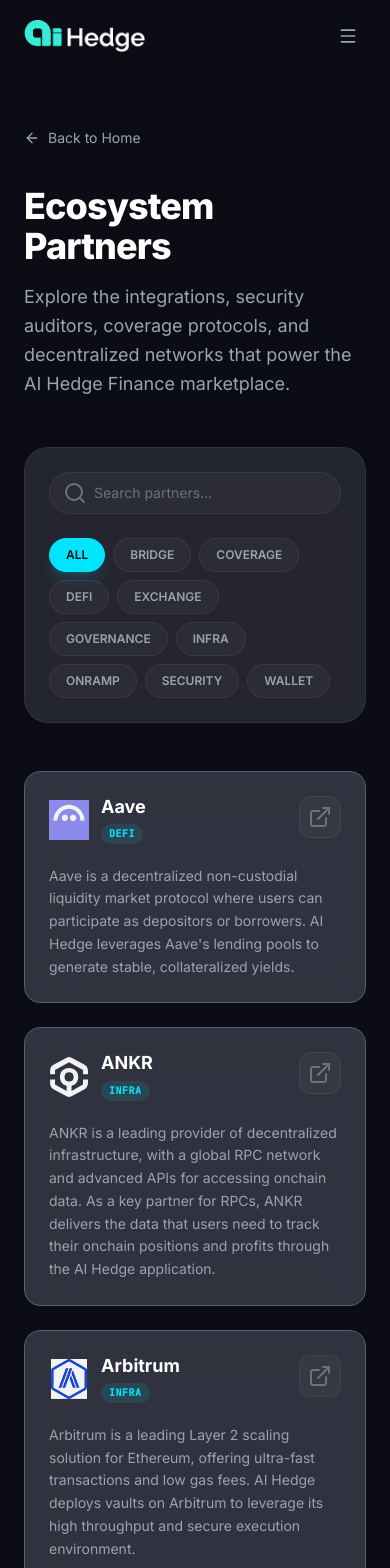
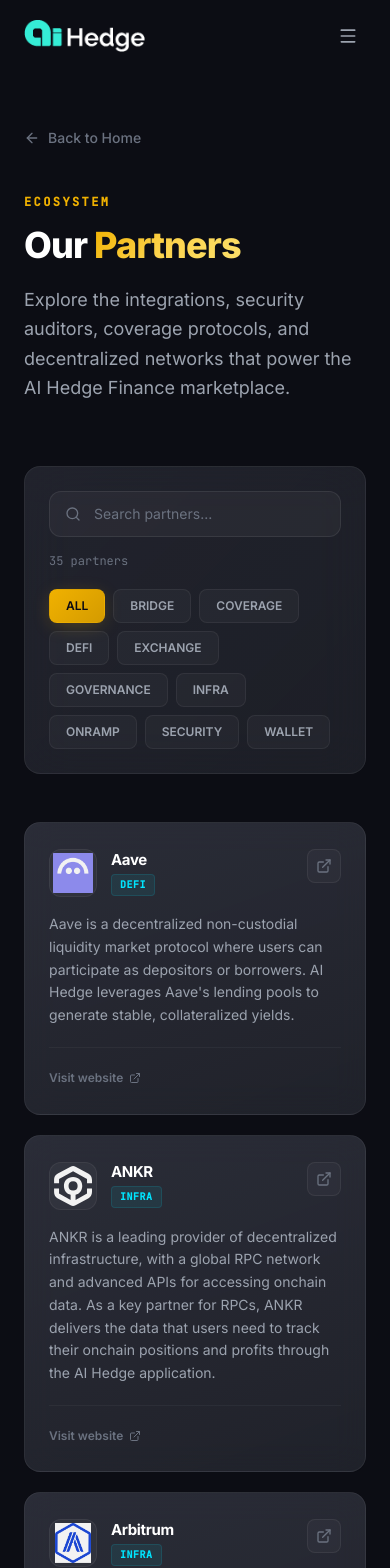
Before and after one commit to aihedge-finance/aihedge-web, a React (Vite) app: page /partners in a window 390 px wide. Shown: the top 1568 px of the page. Built offline with nearby package versions, Linux system fonts and the light colour scheme.

Commit message:
refactor: redesign PartnersPage UI with updated background aurora, improved search filtering, and custom inline styling

```diff
--- a/src/components/PartnersPage.tsx
+++ b/src/components/PartnersPage.tsx
@@ -1,9 +1,7 @@
 import { useState, useMemo, useEffect } from 'react'
-import { motion } from 'framer-motion'
 import { Search, ExternalLink, ArrowLeft, X } from 'lucide-react'
 import { Link } from 'react-router-dom'
 import { PARTNERS, PartnerLogo } from './Ecosystem'
-import { FadeIn } from './Animations'
 
 export function PartnersPage() {
   const [searchQuery, setSearchQuery] = useState('')
@@ -37,70 +35,111 @@ export function PartnersPage() {
   return (
     <div className="min-h-screen bg-surface-500 pt-32 pb-24 relative overflow-hidden">
       {/* Background aurora glows */}
-      <div className="absolute inset-0 opacity-20 mix-blend-screen filter blur-[120px] pointer-events-none">
-        <div className="absolute top-[-10%] left-[20%] w-[500px] h-[500px] rounded-full bg-accent-cyan/20" />
-        <div className="absolute bottom-[10%] right-[10%] w-[600px] h-[600px] rounded-full bg-brand-500/15" />
+      <div className="absolute inset-0 pointer-events-none">
+        <div className="absolute top-[-10%] left-[15%] w-[600px] h-[600px] rounded-full bg-brand-500/10 blur-[160px]" />
+        <div className="absolute bottom-[5%] right-[5%] w-[700px] h-[700px] rounded-full bg-accent-cyan/8 blur-[180px]" />
+        <div className="absolute top-[40%] left-[60%] w-[400px] h-[400px] rounded-full bg-accent-purple/6 blur-[140px]" />
       </div>
 
       <div className="max-w-7xl mx-auto px-6 relative z-10">
         {/* Back Button */}
-        <div className="mb-8">
+        <div className="mb-10">
           <Link
             to="/"
-            className="inline-flex items-center gap-2 text-sm text-gray-400 hover:text-white transition-colors duration-200"
+            className="inline-flex items-center gap-2 text-sm text-gray-500 hover:text-white transition-colors duration-200 font-medium"
           >
             <ArrowLeft className="w-4 h-4" />
             Back to Home
           </Link>
         </div>
 
-        {/* Page Title */}
-        <div className="max-w-3xl mb-12">
-          <FadeIn>
-            <h1 className="text-4xl sm:text-5xl font-extrabold text-white mb-4 tracking-tight">
-              Ecosystem Partners
+        {/* Page Header */}
+        <div className="max-w-3xl mb-16">
+          <p className="text-xs font-bold tracking-[0.2em] text-brand-500 uppercase mb-4 font-mono">
+            Ecosystem
+          </p>
+          <h1 className="text-4xl sm:text-5xl lg:text-6xl font-extrabold text-white mb-5 tracking-tight leading-[1.1]">
+            Our{' '}
+            <span className="gradient-text">Partners</span>
           </h1>
-            <p className="text-lg text-gray-400 leading-relaxed">
+          <p className="text-lg text-gray-400 leading-relaxed max-w-2xl">
             Explore the integrations, security auditors, coverage protocols,
             and decentralized networks that power the AI Hedge Finance marketplace.
           </p>
-          </FadeIn>
         </div>
 
         {/* Filters and Search Bar */}
-        <div className="bg-surface-100/40 border border-white/[0.06] rounded-3xl p-6 mb-12 backdrop-blur-md flex flex-col gap-6">
-          {/* Search Bar Row */}
-          <div className="relative w-full max-w-md">
-            <Search className="absolute left-3.5 top-1/2 -translate-y-1/2 w-4.5 h-4.5 text-gray-500" />
+        <div
+          className="rounded-2xl p-6 mb-12 flex flex-col gap-5"
+          style={{
+            background: 'linear-gradient(135deg, rgba(74,77,92,0.35) 0%, rgba(45,48,57,0.5) 100%)',
+            border: '1px solid rgba(255,255,255,0.06)',
+            backdropFilter: 'blur(24px)',
+            WebkitBackdropFilter: 'blur(24px)',
+          }}
+        >
+          <div className="flex flex-col sm:flex-row sm:items-center gap-4 sm:gap-6">
+            {/* Search Bar */}
+            <div className="relative flex-1 max-w-md">
+              <Search className="absolute left-4 top-1/2 -translate-y-1/2 w-4 h-4 text-gray-500" />
               <input
                 type="text"
                 placeholder="Search partners..."
                 value={searchQuery}
                 onChange={(e) => setSearchQuery(e.target.value)}
-              className="w-full bg-white/[0.03] border border-white/[0.06] rounded-full pl-11 pr-10 py-2.5 text-sm text-white placeholder-gray-500 focus:outline-none focus:border-accent-cyan/50 transition-colors"
+                className="w-full rounded-xl pl-11 pr-10 py-3 text-sm text-white placeholder-gray-500 focus:outline-none transition-all duration-200"
+                style={{
+                  background: 'rgba(255,255,255,0.04)',
+                  border: '1px solid rgba(255,255,255,0.08)',
+                }}
+                onFocus={(e) => {
+                  e.currentTarget.style.borderColor = 'rgba(0,229,255,0.4)'
+                  e.currentTarget.style.boxShadow = '0 0 0 3px rgba(0,229,255,0.08)'
+                }}
+                onBlur={(e) => {
+                  e.currentTarget.style.borderColor = 'rgba(255,255,255,0.08)'
+                  e.currentTarget.style.boxShadow = 'none'
+                }}
               />
               {searchQuery && (
                 <button
                   onClick={() => setSearchQuery('')}
-                className="absolute right-3.5 top-1/2 -translate-y-1/2 p-1 text-gray-500 hover:text-white rounded-full bg-white/[0.02] border border-white/[0.04] transition-all hover:bg-white/[0.08]"
+                  className="absolute right-3 top-1/2 -translate-y-1/2 p-1.5 text-gray-500 hover:text-white rounded-lg transition-colors"
+                  style={{ background: 'rgba(255,255,255,0.06)' }}
                   aria-label="Clear search"
                 >
-                <X className="w-3.5 h-3.5" />
+                  <X className="w-3 h-3" />
                 </button>
               )}
             </div>
 
-          {/* Categories wrapping row */}
+            {/* Result count */}
+            <span className="text-xs text-gray-500 font-mono tabular-nums whitespace-nowrap">
+              {filteredPartners.length} partner{filteredPartners.length !== 1 ? 's' : ''}
+            </span>
+          </div>
+
+          {/* Categories */}
           <div className="flex flex-wrap gap-2">
             {categories.map((cat) => (
               <button
                 key={cat}
                 onClick={() => setSelectedCategory(cat)}
-                className={`text-xs font-semibold px-4 py-2 rounded-full border transition-all ${
+                className="text-xs font-semibold px-4 py-2 rounded-lg transition-all duration-200"
+                style={
                   selectedCategory === cat
-                    ? 'bg-accent-cyan border-accent-cyan text-surface-500 shadow-lg shadow-accent-cyan/15'
-                    : 'bg-white/[0.03] border-white/[0.06] text-gray-400 hover:text-white hover:border-white/[0.12]'
-                }`}
+                    ? {
+                        background: 'linear-gradient(135deg, rgb(240,177,0), rgb(212,155,0))',
+                        color: '#0a0a14',
+                        border: '1px solid transparent',
+                        boxShadow: '0 4px 20px -4px rgba(240,177,0,0.3)',
+                      }
+                    : {
+                        background: 'rgba(255,255,255,0.03)',
+                        color: 'rgb(156,163,175)',
+                        border: '1px solid rgba(255,255,255,0.06)',
+                      }
+                }
               >
                 {cat}
               </button>
@@ -110,23 +149,61 @@ export function PartnersPage() {
 
         {/* Grid List */}
         {filteredPartners.length > 0 ? (
-          <div className="grid sm:grid-cols-2 lg:grid-cols-3 gap-6">
-            {filteredPartners.map((p, idx) => (
-              <motion.div
-                initial={{ opacity: 0, y: 15 }}
-                animate={{ opacity: 1, y: 0 }}
-                transition={{ duration: 0.4, delay: Math.min(idx * 0.05, 0.3) }}
+          <div className="grid sm:grid-cols-2 lg:grid-cols-3 gap-5">
+            {filteredPartners.map((p) => (
+              <div
                 key={p.name}
-                className="glass-card glass-card-hover p-6 flex flex-col h-full"
+                className="group relative flex flex-col h-full rounded-2xl overflow-hidden transition-all duration-300"
+                style={{
+                  background: 'linear-gradient(160deg, rgba(74,77,92,0.5) 0%, rgba(45,48,57,0.6) 100%)',
+                  border: '1px solid rgba(255,255,255,0.06)',
+                  backdropFilter: 'blur(16px)',
+                  WebkitBackdropFilter: 'blur(16px)',
+                }}
+                onMouseEnter={(e) => {
+                  e.currentTarget.style.transform = 'translateY(-3px)'
+                  e.currentTarget.style.borderColor = 'rgba(240,177,0,0.2)'
+                  e.currentTarget.style.boxShadow = '0 20px 60px -15px rgba(240,177,0,0.12)'
+                }}
+                onMouseLeave={(e) => {
+                  e.currentTarget.style.transform = 'translateY(0)'
+                  e.currentTarget.style.borderColor = 'rgba(255,255,255,0.06)'
+                  e.currentTarget.style.boxShadow = 'none'
+                }}
               >
-                <div className="flex items-start justify-between mb-5">
-                  <div className="flex items-center gap-3">
+                {/* Top accent bar */}
+                <div
+                  className="h-[2px] w-full opacity-0 group-hover:opacity-100 transition-opacity duration-300"
+                  style={{
+                    background: 'linear-gradient(90deg, transparent, rgb(240,177,0), rgb(0,229,255), transparent)',
+                  }}
+                />
+
+                <div className="p-6 flex flex-col flex-1">
+                  {/* Header row */}
+                  <div className="flex items-start justify-between mb-4">
+                    <div className="flex items-center gap-3.5">
+                      <div
+                        className="w-12 h-12 rounded-xl flex items-center justify-center flex-shrink-0 overflow-hidden"
+                        style={{
+                          background: 'rgba(255,255,255,0.04)',
+                          border: '1px solid rgba(255,255,255,0.06)',
+                        }}
+                      >
                         <PartnerLogo name={p.name} logo={p.logo} />
+                      </div>
                       <div>
-                      <h4 className="font-bold text-white leading-tight text-lg">
+                        <h4 className="font-bold text-white leading-tight text-[15px] tracking-tight">
                           {p.name}
                         </h4>
-                      <span className="text-[10px] font-bold text-accent-cyan tracking-wider font-mono uppercase bg-accent-cyan/10 px-2 py-0.5 rounded-full mt-1.5 inline-block">
+                        <span
+                          className="text-[10px] font-bold tracking-wider font-mono uppercase mt-1 inline-block px-2 py-0.5 rounded"
+                          style={{
+                            color: 'var(--color-accent-cyan)',
+                            background: 'rgba(0,229,255,0.08)',
+                            border: '1px solid rgba(0,229,255,0.12)',
+                          }}
+                        >
                           {p.category}
                         </span>
                       </div>
@@ -135,22 +212,63 @@ export function PartnersPage() {
                       href={p.link}
                       target="_blank"
                       rel="noopener noreferrer"
-                    className="p-2 text-gray-500 hover:text-white bg-white/[0.03] border border-white/[0.06] rounded-xl transition-all hover:scale-105 duration-200"
+                      className="p-2 text-gray-500 hover:text-white rounded-lg transition-all duration-200 flex-shrink-0"
+                      style={{
+                        background: 'rgba(255,255,255,0.03)',
+                        border: '1px solid rgba(255,255,255,0.06)',
+                      }}
                     >
-                    <ExternalLink className="w-4.5 h-4.5" />
+                      <ExternalLink className="w-4 h-4" />
                     </a>
                   </div>
+
+                  {/* Description */}
                   <p className="text-sm text-gray-400 leading-relaxed flex-1">
                     {p.description}
                   </p>
-              </motion.div>
+
+                  {/* Bottom link */}
+                  <div className="mt-5 pt-4" style={{ borderTop: '1px solid rgba(255,255,255,0.04)' }}>
+                    <a
+                      href={p.link}
+                      target="_blank"
+                      rel="noopener noreferrer"
+                      className="text-xs font-semibold text-gray-500 hover:text-brand-500 transition-colors duration-200 inline-flex items-center gap-1.5"
+                    >
+                      Visit website
+                      <ExternalLink className="w-3 h-3" />
+                    </a>
+                  </div>
+                </div>
+              </div>
             ))}
           </div>
         ) : (
-          <div className="text-center py-20 bg-surface-100/20 border border-white/[0.04] rounded-3xl">
-            <p className="text-gray-500 text-lg">No partners found matching your filters.</p>
+          <div
+            className="text-center py-24 rounded-2xl"
+            style={{
+              background: 'rgba(74,77,92,0.2)',
+              border: '1px solid rgba(255,255,255,0.04)',
+            }}
+          >
+            <div className="text-4xl mb-4 opacity-30">🔍</div>
+            <p className="text-gray-500 text-lg font-medium">No partners found matching your filters.</p>
+            <button
+              onClick={() => { setSearchQuery(''); setSelectedCategory('ALL') }}
+              className="mt-4 text-sm text-brand-500 hover:text-brand-400 font-semibold transition-colors"
+            >
+              Clear all filters
+            </button>
           </div>
         )}
+
+        {/* Bottom divider */}
+        <div className="mt-20">
+          <div
+            className="h-px w-full"
+            style={{ background: 'linear-gradient(to right, transparent, rgba(255,255,255,0.06), transparent)' }}
+          />
+        </div>
       </div>
     </div>
   )
```
Lines whose indentation alone changed are shown as unchanged.
